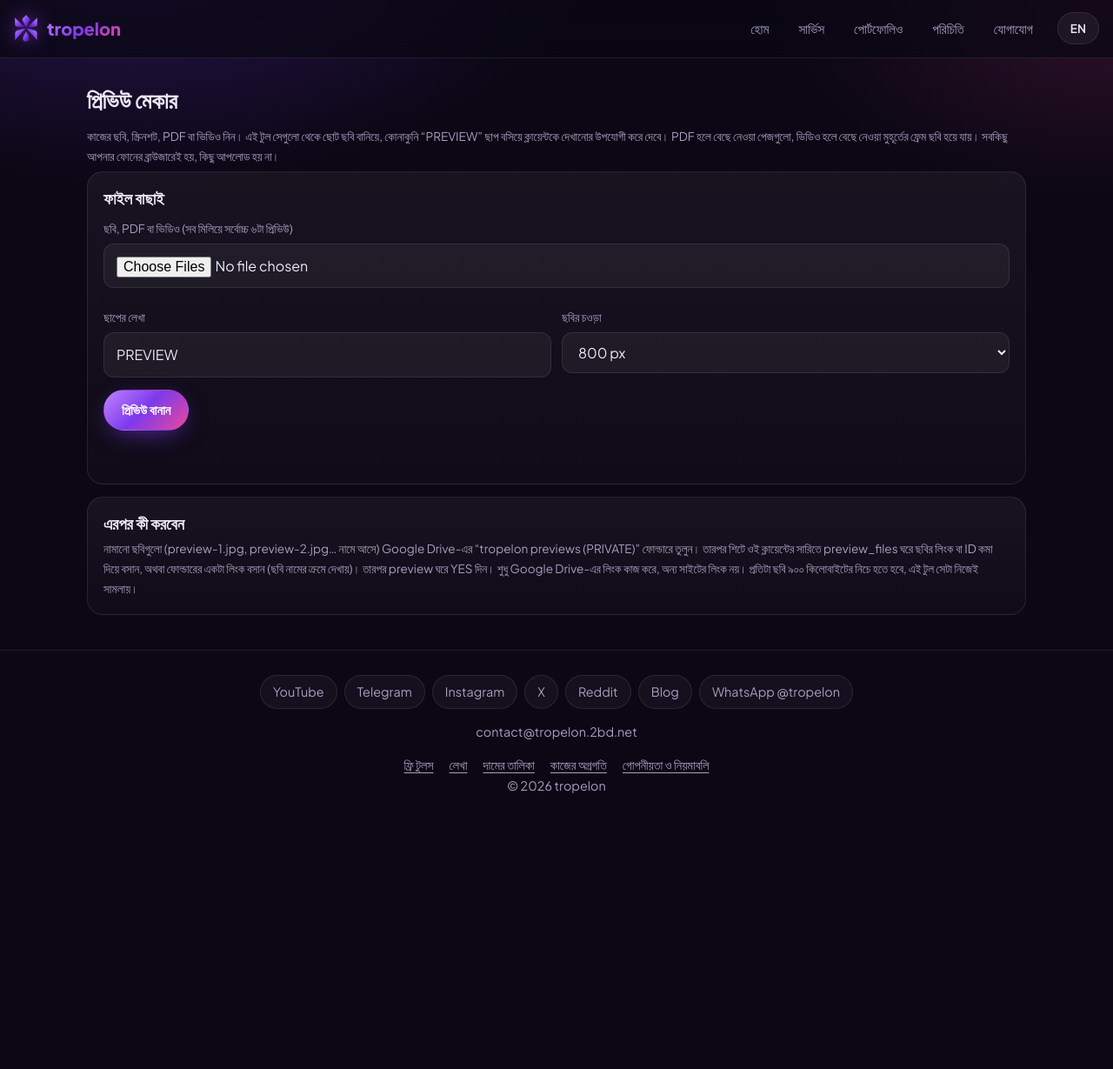
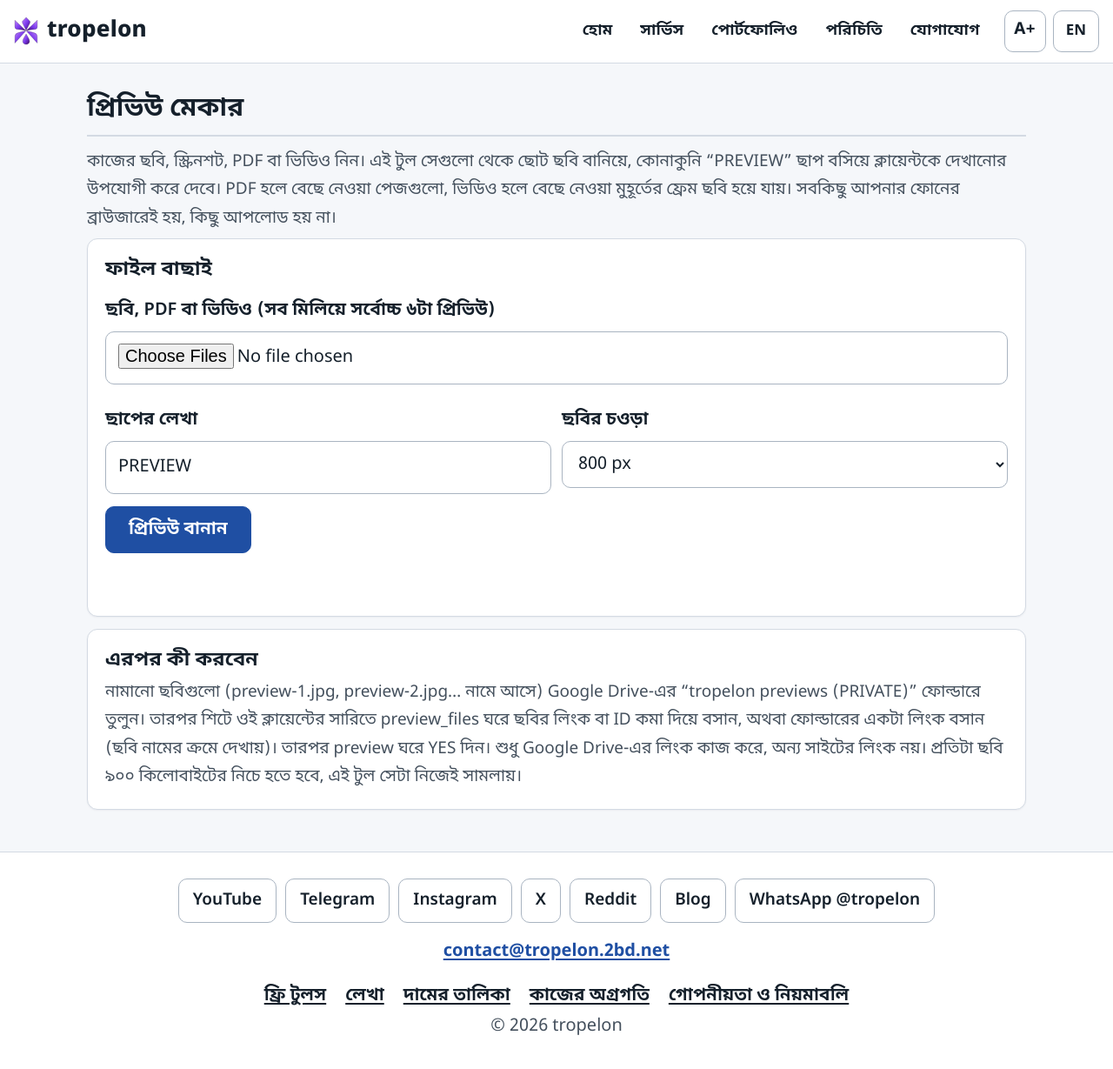
Before and after one commit to tropelon/Ponzile, a Jekyll site: the page built from preview-maker.html, in a window 1280 px wide and 1238 px high. Shown: the top 1229 px of the window at 87% size. Built offline with Jekyll 4.4.1, drawn with Linux system fonts in a browser that asks for light colours.

Commit message:
Update preview-maker.html

```diff
--- a/preview-maker.html
+++ b/preview-maker.html
@@ -1,5 +1,6 @@
 ---
 layout: default
+theme: light
 title: Preview maker
 description: ক্লায়েন্টকে দেখানোর জন্য কম রেজোলিউশনের ছাপ-দেওয়া প্রিভিউ ছবি বানান (ছবি, PDF বা ভিডিও থেকে) | Make low-resolution, watermarked preview images from images, PDFs or videos
 permalink: /preview-maker/
@@ -13,20 +14,20 @@ noindex: true
   .f2{display:grid;gap:0 12px;grid-template-columns:1fr}
   @media (min-width:560px){.f2{grid-template-columns:1fr 1fr}}
   .bar{display:flex;flex-wrap:wrap;gap:8px;margin-top:14px}
-  .bar .btn{padding:10px 20px;font-size:.92rem}
-  .status{min-height:1.4em;font-size:.85rem;color:#d8b4fe;margin-top:10px}
-  .status.err{color:#fda4af}
+  .bar .btn{min-height:50px}
+  .status{min-height:1.4em;font-size:1rem;color:var(--primary-dark);font-weight:600;margin-top:10px}
+  .status.err{color:var(--bad)}
   .outs{display:grid;gap:12px;grid-template-columns:repeat(auto-fill,minmax(220px,1fr));margin-top:14px}
-  .out{border:1px solid var(--line);border-radius:14px;padding:10px;background:rgba(255,255,255,.03)}
+  .out{border:1px solid var(--line);border-radius:var(--r);padding:10px;background:var(--soft)}
   .out canvas{display:block;width:100%;height:auto;border-radius:8px;background:#000}
   .out .meta{margin:8px 0}
-  .out .btn{padding:8px 16px;font-size:.85rem}
-  .ok{color:#a7f3d0}.big{color:#fda4af}
-  .hint{font-size:.8rem;color:var(--muted);margin:4px 0 0}
+  .out .btn{padding:8px 18px;font-size:.95rem;min-height:46px}
+  .ok{color:var(--ok)}.big{color:var(--bad)}
+  .hint{font-size:.9rem;color:var(--muted);margin:4px 0 0}
   [hidden]{display:none!important}
 </style>
 
-<h1 class="section-title" style="margin-top:8px;font-size:1.6rem"><span class="bn">প্রিভিউ মেকার</span><span class="en">Preview maker</span></h1>
+<h1 class="section-title" style="margin-top:8px;font-size:1.5rem"><span class="bn">প্রিভিউ মেকার</span><span class="en">Preview maker</span></h1>
 <p class="meta"><span class="bn">কাজের ছবি, স্ক্রিনশট, PDF বা ভিডিও নিন। এই টুল সেগুলো থেকে ছোট ছবি বানিয়ে, কোনাকুনি “PREVIEW” ছাপ বসিয়ে ক্লায়েন্টকে দেখানোর উপযোগী করে দেবে। PDF হলে বেছে নেওয়া পেজগুলো, ভিডিও হলে বেছে নেওয়া মুহূর্তের ফ্রেম ছবি হয়ে যায়। সবকিছু আপনার ফোনের ব্রাউজারেই হয়, কিছু আপলোড হয় না।</span><span class="en">Pick work images, screenshots, PDFs or videos. This tool turns them into small images stamped with a diagonal “PREVIEW”, ready to show a client. For a PDF, the pages you choose become images; for a video, the frames at the moments you choose. Everything happens in your browser, nothing is uploaded.</span></p>
 
 <div id="pmCfg" hidden data-pdf="{{ '/assets/js/pdf.min.js' | relative_url }}" data-worker="{{ '/assets/js/pdf.worker.min.js' | relative_url }}"></div>
```
